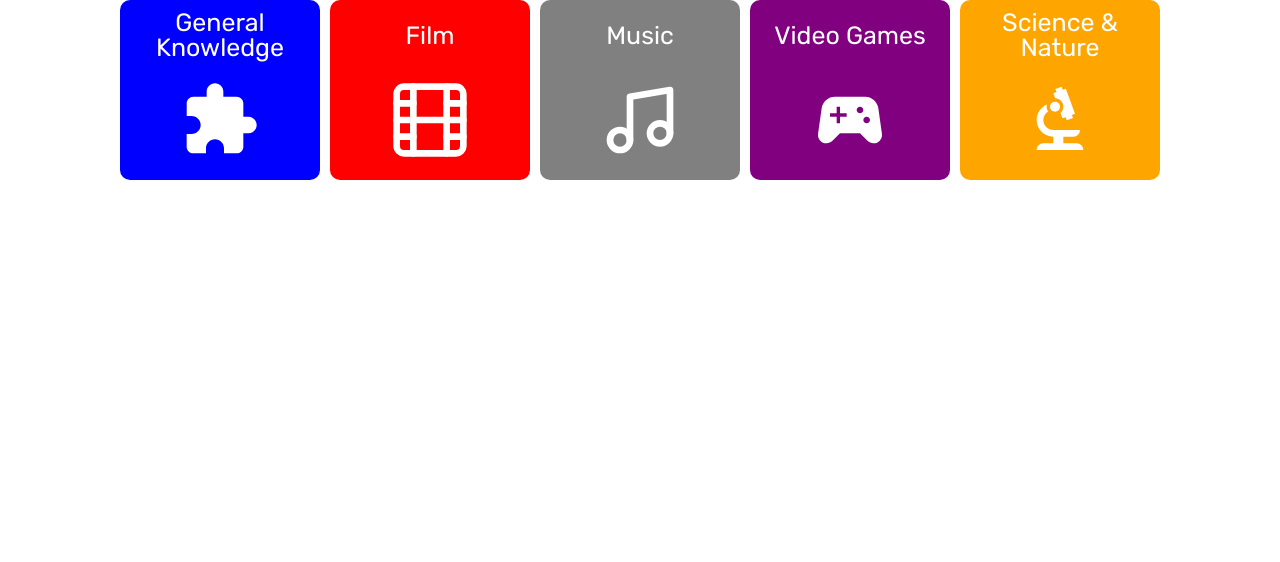
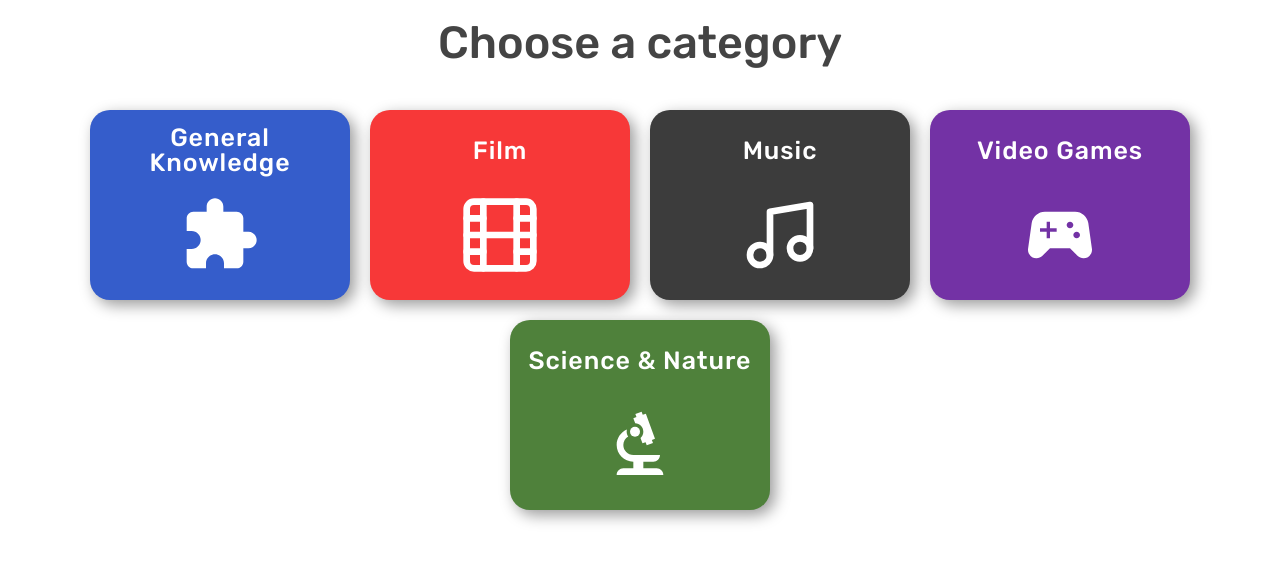
Before and after one commit to jrpolesi/trivia_app, a Vue app: page /#/trivia/15 in a window 1280 px wide. Before the commit this address led to /#/trivia/15. Shown: the top 562 px of the page. Built offline with nearby package versions, Linux system fonts and the light colour scheme.

Commit message:
style: Add style to categories

```diff
--- a/src/components/Categories.vue
+++ b/src/components/Categories.vue
@@ -1,6 +1,7 @@
 <template>
-  <section>
-    <ul class="categoryList">
+  <section class="category">
+    <h1>Choose a category</h1>
+    <ul class="category__list">
       <li
         v-for="(category, index) of categories"
         :key="index"
@@ -24,31 +25,31 @@ export default {
           id: 9,
           name: "General Knowledge",
           image: "./assets/icons/all.svg",
-          backgroundColor: "blue",
+          backgroundColor: "#355dcb",
         },
         {
           id: 11,
           name: "Film",
           image: "./assets/icons/film.svg",
-          backgroundColor: "red",
+          backgroundColor: "#f73838",
         },
         {
           id: 12,
           name: "Music",
           image: "./assets/icons/music.svg",
-          backgroundColor: "grey",
+          backgroundColor: "#3c3c3c",
         },
         {
           id: 15,
           name: "Video Games",
           image: "./assets/icons/game.svg",
-          backgroundColor: "purple",
+          backgroundColor: "#7332a5",
         },
         {
           id: 17,
           name: "Science & Nature",
           image: "./assets/icons/science.svg",
-          backgroundColor: "orange",
+          backgroundColor: "#4f813b",
         },
       ],
     };
@@ -62,22 +63,42 @@ export default {
 </script>
 
 <style lang="scss" scoped>
-.categoryList {
+.category {
+  position: absolute;
+  top: 20px;
+  left: 50%;
+  width: 95%;
+  max-width: 1150px;
+  transform: translateX(-50%);
+
+  h1 {
+    font-size: 45px;
+    font-weight: 500;
+    color: #444444;
+    text-align: center;
+    margin: 0px 0 30px;
+  }
+
+  .category__list {
     display: flex;
+    flex-wrap: wrap;
     justify-content: center;
-  gap: 10px;
+    gap: 20px;
+    row-gap: 20px;
     list-style: none;
-  padding: 0;
+    padding: 15px 15px 25px;
 
     li {
+      flex-shrink: 0;
       display: flex;
       flex-direction: column;
       align-items: center;
       gap: 20px;
-    width: 200px;
-    height: 180px;
-    padding: 10px 0 15px;
-    border-radius: 10px;
+      width: 260px;
+      height: 190px;
+      padding: 15px 10px 20px;
+      border-radius: 20px;
+      box-shadow: 5px 5px 15px rgba(0, 0, 0, 0.4);
       cursor: pointer;
 
       h3 {
@@ -86,8 +107,11 @@ export default {
         color: white;
         font-size: 25px;
         text-align: center;
+        font-weight: 500;
+        letter-spacing: 0.95px;
         height: 50px;
       }
     }
   }
+}
 </style>
```
Lines whose indentation alone changed are shown as unchanged.
